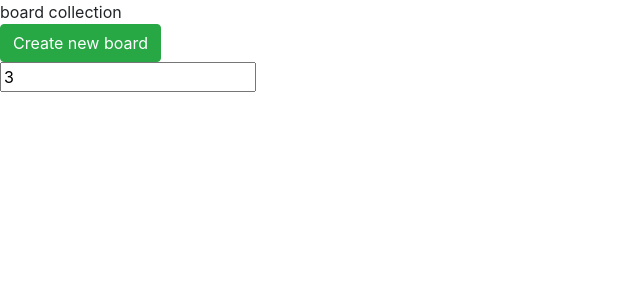
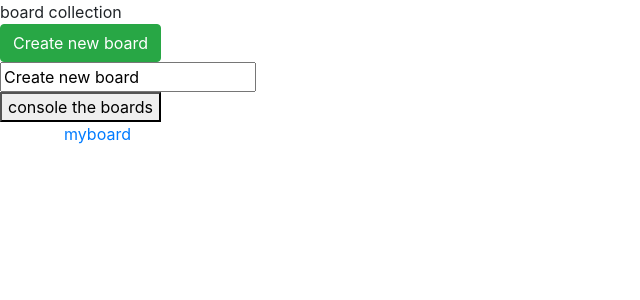
Before and after one commit to Sethuram52001/TrelloClone, a React (Create React App) app: page / in a window 1280 px wide. Shown: the top 300 px of the page, without its empty margins (0-640 px from the left). Built offline with nearby package versions, Linux system fonts and the light colour scheme.

Commit message:
Add files via upload

```diff
--- a/src/App.js
+++ b/src/App.js
@@ -14,7 +14,7 @@ class App extends Component {
         <Router>
           <Switch>
             <Route path="/" exact component={BoardCollection} />
-            <Route path="/board" exact component={Board} />
+            <Route path="/:boardID" exact component={Board} />
           </Switch>
         </Router>
       </div>
--- a/src/components/AddBoard.js
+++ b/src/components/AddBoard.js
@@ -5,7 +5,7 @@ import { connect } from "react-redux";
 class AddBoard extends Component {
 
     state = {
-        title: "3"
+        title: "Create new board"
     }
 
     handleAddBoard = () => {
--- a/src/components/Board.js
+++ b/src/components/Board.js
@@ -3,9 +3,20 @@ import TodoList from "./TodoList";
 import AddButton from "./AddButton";
 import { connect } from "react-redux";
 import { sort } from "../redux/actions";
+import { activeBoard } from "../redux/actions";
 import { DragDropContext, Droppable } from "react-beautiful-dnd";
 
 class Board extends Component {
+
+    state = {
+        boardID: ""
+    }
+
+    componentDidMount() {
+        const { boardID } = this.props.match.params;
+        this.props.dispatch(activeBoard(boardID));
+        this.setState({boardID})
+    }
 
     onDragEnd = (result) => {
         // come here again
@@ -20,6 +31,8 @@ class Board extends Component {
     render() {
 
         const { lists, cards, boards } = this.props;
+        const boardID = this.state.boardID;
+        console.log(boardID);
         const board = boards["board-0"];
         const listOrder = board.lists;
 
--- a/src/components/BoardCollection.js
+++ b/src/components/BoardCollection.js
@@ -1,12 +1,40 @@
 import React, { Component } from 'react';
 import AddBoard from "./AddBoard";
 import { connect } from "react-redux";
+import { Link } from "react-router-dom";
 
 class BoardCollection extends Component {
     state = {}
 
     componentDidUpdate() {
         console.log(this.props.boards);
+    }
+
+    renderBoardsTest = () => {
+        const { boardOrder, boards } = this.props;
+        boardOrder.map(boardID => {
+            const board = boards[boardID];
+            console.log(board);
+        })
+    }
+
+    renderBoards = () => {
+        const { boardOrder, boards } = this.props;
+        return (
+            <div>
+                {boardOrder.map((boardID) => {
+                    const board = boards[boardID];
+                    return (
+                        <Link to={`${board.id}`} style={{ background: "white", padding: "0% 5%" }}>{board.title}</Link>
+                    )
+                })}
+            </div>
+        )
+        /*return (
+            <div>
+                <Link to="/">hi</Link>
+            </div>
+        )*/
     }
 
     render() {
@@ -16,7 +44,9 @@ class BoardCollection extends Component {
         return (
             <div>
                 board collection
-                <AddBoard title="new board-52001" boards={boards}></AddBoard>
+                <AddBoard boards={boards}></AddBoard>
+                <button onClick={this.renderBoardsTest}>console the boards</button>
+                {this.renderBoards()}
             </div>
         );
     }
@@ -25,7 +55,8 @@ class BoardCollection extends Component {
 const mapStateToProps = state => ({
     lists: state.lists,
     cards: state.cards,
-    boards: state.boards
+    boards: state.boards,
+    boardOrder: state.boardOrder
 });
 
 export default connect(mapStateToProps)(BoardCollection);
--- /dev/null
+++ b/src/redux/reducers/BoardOrderReducer.js
@@ -0,0 +1,20 @@
+import { CONSTANTS } from "../actions";
+import { v4 as uuidv4 } from "uuid";
+import { act } from "react-dom/test-utils";
+
+const initialState = ["board-0"];
+
+const boardOrderReducer = (state = initialState, action) => {
+
+    switch (action.type) {
+
+        case CONSTANTS.ADD_BOARD: {
+            return [...state, `board-${action.payload.id}`];
+        }
+
+        default:
+            return state;
+    }
+}
+
+export default boardOrderReducer;
--- a/src/redux/reducers/index.js
+++ b/src/redux/reducers/index.js
@@ -3,10 +3,12 @@ import ListReducer from "./ListReducer";
 import CardReducer from "./CardReducer";
 import BoardReducer from "./BoardReducer";
 import SetActiveReducer from "./setActiveReducer";
+import boardOrderReducer from "./BoardOrderReducer";
 
 export default combineReducers({
     lists: ListReducer,
     cards: CardReducer,
     boards: BoardReducer,
-    active: SetActiveReducer
+    active: SetActiveReducer,
+    boardOrder: boardOrderReducer
 })
```
